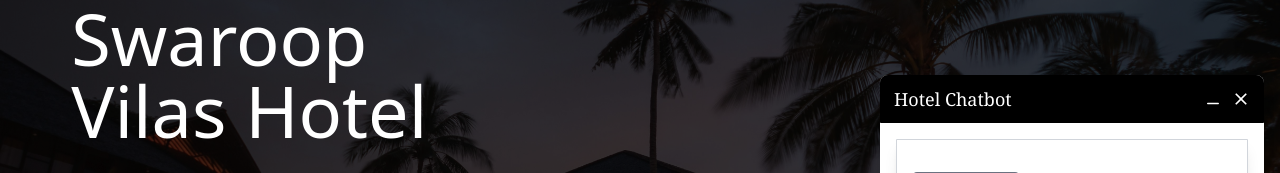
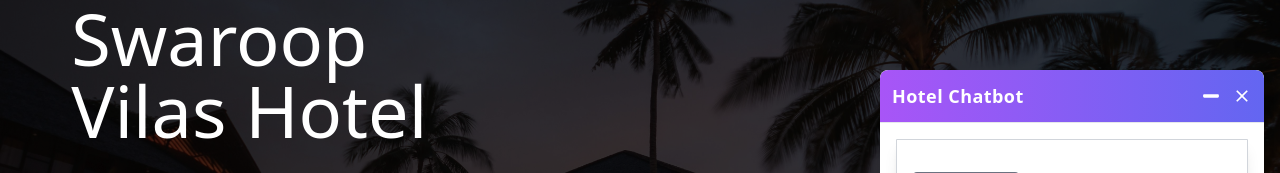
Before and after one commit to Devvrat1003/information-retrieval-chatbot, a React (Vite) app in the folder frontend/: page / in a window 1280 px wide. Both pictures are taken after a click on the button 1234 px from the left and 754 px from the top of the page. Shown: the part 213-386 px from the top of the page. Built offline with nearby package versions, Linux system fonts and the light colour scheme.

Commit message:
Update navbar.jsx

```diff
--- a/frontend/src/components/navbar.jsx
+++ b/frontend/src/components/navbar.jsx
@@ -1,7 +1,8 @@
 import { IoMdClose } from "react-icons/io";
 import { useRecoilValue, useRecoilState } from "recoil";
 import { chatState, showChatState } from "../atom/chatState";
-import { FaWindowMinimize } from "react-icons/fa6";
+import { FaMinus } from "react-icons/fa";
+
 export default function Navbar() {
     const [showChat, setShowChat] = useRecoilState(showChatState);
     const toggleChat = () => {
@@ -15,7 +16,7 @@
             ...chats,
             messages: [
                 {
-                    content: "Hello, welcome to Swaroop Vilas Hotel",
+                    content: "Hello, welcome to Prasanth Vilas Hotel 🌟",
                     type: "ai",
                 },
             ],
@@ -24,19 +25,17 @@
     };
 
     return (
-        <div className="bg-black border border-black text-white w-full flex justify-between items-center p-2 px-3 rounded-t">
-            <div className=" text-center border border-black text-lg font-medium font-serif ">
-                Hotel Chatbot
-            </div>
-            <div className="flex items-center gap-2">
-                <FaWindowMinimize
-                    size={20}
+        <div className="bg-gradient-to-r from-purple-500 to-indigo-500 border-b text-white w-full flex justify-between items-center p-3 rounded-t-lg shadow-md">
+            <h1 className="text-lg font-semibold font-sans tracking-wide">Hotel Chatbot</h1>
+            <div className="flex items-center gap-3">
+                <FaMinus
+                    size={18}
                     onClick={toggleChat}
-                    className="cursor-pointer h-fit p-1"
+                    className="cursor-pointer hover:scale-105"
                 />
                 <IoMdClose
                     size={20}
-                    className="cursor-pointer"
+                    className="cursor-pointer hover:scale-105"
                     onClick={() => {
                         toggleChat();
                         newChat();
```
